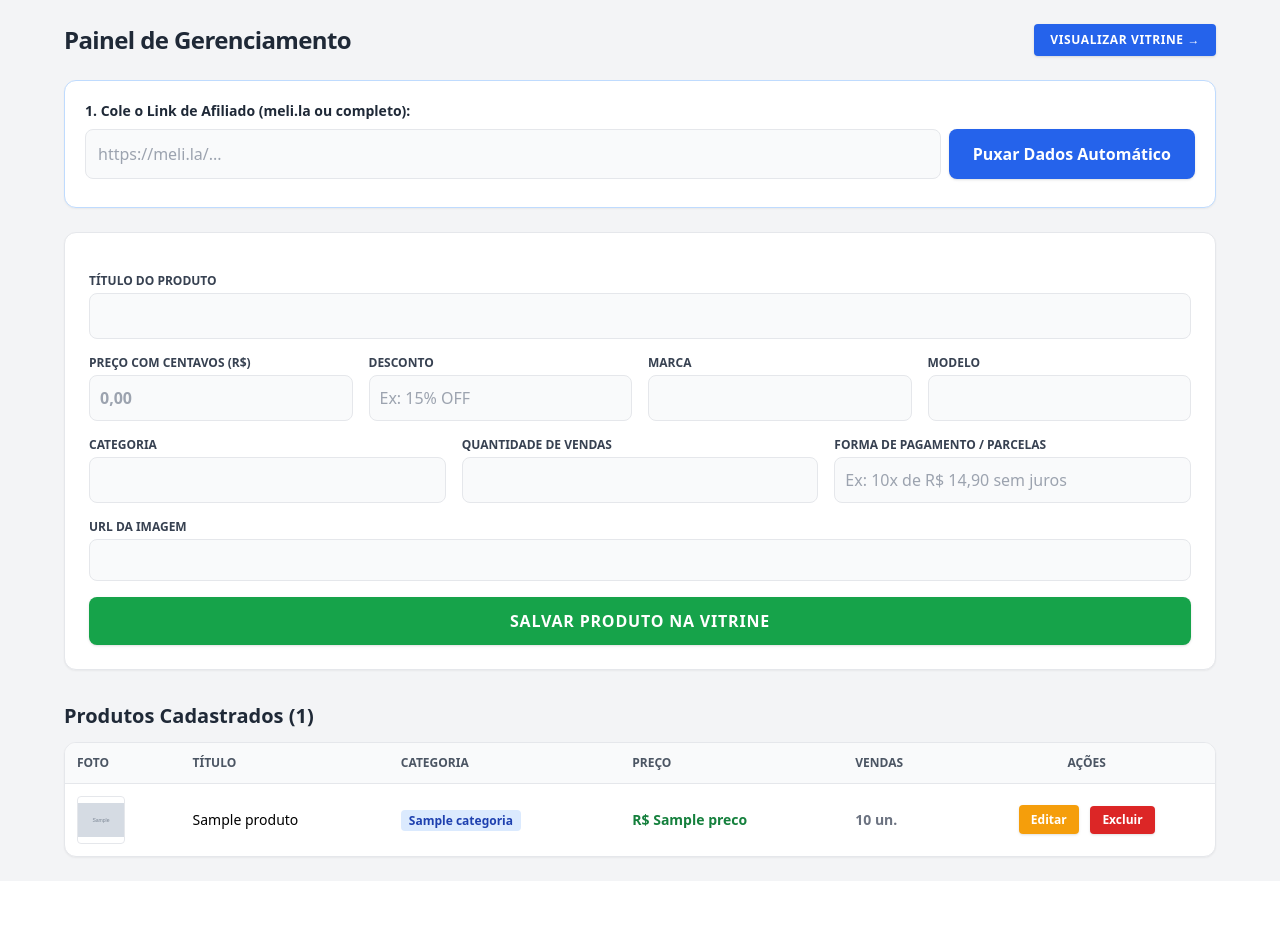
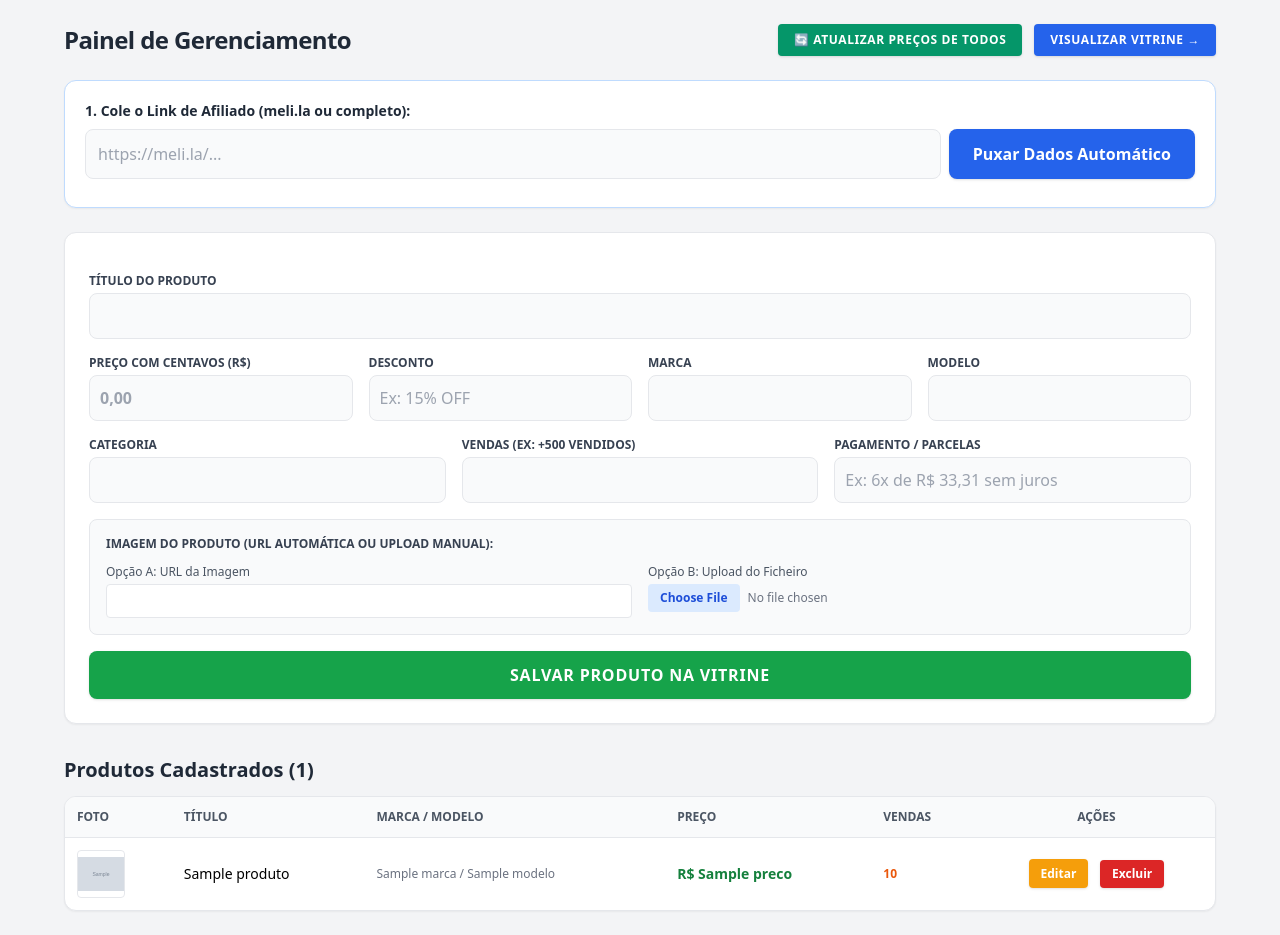
Before and after one commit to andersonranher/vitrine-afiliado, a Flask app: template templates/admin.html in a window 1280 px wide. Before the commit the page ends 859 px from the top, so only its background shows below. Run offline with Flask 3, Linux system fonts and the light colour scheme; the template is opened without the code that fills it: most values are stand-ins (such as "Sample title", 1, 10 or a date in 2020); grey boxes marked "Sample" are stand-in pictures; some libraries are stand-ins or nearby versions.

Commit message:
Enhance admin panel with price update and image upload
Updated the admin panel HTML template to include a new button for updating prices and improved the form for adding products with additional fields for image upload options.

```diff
--- a/templates/admin.html
+++ b/templates/admin.html
@@ -10,9 +10,16 @@
   <div class="max-w-6xl mx-auto">
     <div class="flex justify-between items-center mb-6">
       <h1 class="text-2xl font-black text-gray-800 tracking-tight">Painel de Gerenciamento</h1>
-      <a href="/" target="_blank" class="bg-blue-600 hover:bg-blue-700 text-white font-bold text-xs uppercase tracking-wider py-2 px-4 rounded shadow">
-        Visualizar Vitrine &rarr;
-      </a>
+      <div class="flex gap-3">
+        <form action="/admin/atualizar-precos" method="POST">
+          <button type="submit" class="bg-emerald-600 hover:bg-emerald-700 text-white font-bold text-xs uppercase tracking-wider py-2 px-4 rounded shadow">
+            🔄 Atualizar Preços de Todos
+          </button>
+        </form>
+        <a href="/" target="_blank" class="bg-blue-600 hover:bg-blue-700 text-white font-bold text-xs uppercase tracking-wider py-2 px-4 rounded shadow">
+          Visualizar Vitrine &rarr;
+        </a>
+      </div>
     </div>
 
     <!-- Puxar Dados Automático -->
@@ -20,15 +27,15 @@
       <label class="block text-sm font-bold text-gray-800 mb-2">1. Cole o Link de Afiliado (meli.la ou completo):</label>
       <div class="flex gap-2">
         <input type="url" id="input_link_busca" placeholder="https://meli.la/..." class="flex-1 border p-3 rounded-lg bg-gray-50 focus:bg-white focus:ring-2 focus:ring-blue-500 outline-none">
-        <button type="button" onclick="puxarDados()" id="btn_puxar" class="bg-blue-600 hover:bg-blue-700 text-white font-bold px-6 py-3 rounded-lg shadow transition duration-150">
+        <button type="button" onclick="puxarDados()" id="btn_puxar" class="bg-blue-600 hover:bg-blue-700 text-white font-bold px-6 py-3 rounded-lg shadow transition">
           Puxar Dados Automático
         </button>
       </div>
       <p id="msg_status" class="text-xs font-bold mt-2 text-gray-500"></p>
     </div>
 
-    <!-- Formulário de Cadastro -->
-    <form method="POST" class="bg-white p-6 rounded-xl shadow-sm border space-y-4 mb-8">
+    <!-- Formulário de Registo -->
+    <form method="POST" enctype="multipart/form-data" class="bg-white p-6 rounded-xl shadow-sm border space-y-4 mb-8">
       <input type="hidden" name="link_afiliado" id="form_link_afiliado">
 
       <div>
@@ -61,18 +68,28 @@
           <input type="text" name="categoria" id="form_categoria" class="w-full border p-2.5 rounded-lg bg-gray-50 focus:bg-white">
         </div>
         <div>
-          <label class="block text-xs font-bold text-gray-700 uppercase mb-1">Quantidade de Vendas</label>
-          <input type="number" name="vendas" id="form_vendas" class="w-full border p-2.5 rounded-lg bg-gray-50 focus:bg-white">
+          <label class="block text-xs font-bold text-gray-700 uppercase mb-1">Vendas (Ex: +500 vendidos)</label>
+          <input type="text" name="vendas" id="form_vendas" class="w-full border p-2.5 rounded-lg bg-gray-50 focus:bg-white font-semibold text-orange-600">
         </div>
         <div>
-          <label class="block text-xs font-bold text-gray-700 uppercase mb-1">Forma de Pagamento / Parcelas</label>
-          <input type="text" name="pagamento" id="form_pagamento" placeholder="Ex: 10x de R$ 14,90 sem juros" class="w-full border p-2.5 rounded-lg bg-gray-50 focus:bg-white">
+          <label class="block text-xs font-bold text-gray-700 uppercase mb-1">Pagamento / Parcelas</label>
+          <input type="text" name="pagamento" id="form_pagamento" placeholder="Ex: 6x de R$ 33,31 sem juros" class="w-full border p-2.5 rounded-lg bg-gray-50 focus:bg-white">
         </div>
       </div>
 
-      <div>
-        <label class="block text-xs font-bold text-gray-700 uppercase mb-1">URL da Imagem</label>
-        <input type="url" name="imagem_url" id="form_imagem" required class="w-full border p-2.5 rounded-lg bg-gray-50 focus:bg-white text-sm">
+      <!-- Opção de Imagem: URL ou Upload -->
+      <div class="border rounded-lg p-4 bg-gray-50 space-y-3">
+        <span class="block text-xs font-bold text-gray-700 uppercase">Imagem do Produto (URL Automática ou Upload Manual):</span>
+        <div class="grid grid-cols-1 md:grid-cols-2 gap-4">
+          <div>
+            <label class="block text-xs text-gray-600 mb-1">Opção A: URL da Imagem</label>
+            <input type="url" name="imagem_url" id="form_imagem" class="w-full border p-2 rounded bg-white text-xs">
+          </div>
+          <div>
+            <label class="block text-xs text-gray-600 mb-1">Opção B: Upload do Ficheiro</label>
+            <input type="file" name="imagem_upload" accept="image/*" class="w-full text-xs text-gray-500 file:mr-2 file:py-1.5 file:px-3 file:rounded file:border-0 file:bg-blue-100 file:text-blue-700 file:font-semibold">
+          </div>
+        </div>
       </div>
 
       <button type="submit" class="w-full bg-green-600 hover:bg-green-700 text-white font-black py-3 rounded-lg shadow uppercase tracking-wider transition">
@@ -80,7 +97,7 @@
       </button>
     </form>
 
-    <!-- Lista com Ações de Editar / Excluir -->
+    <!-- Lista de Produtos -->
     <h2 class="text-xl font-bold text-gray-800 mb-3">Produtos Cadastrados ({{ produtos|length }})</h2>
     <div class="bg-white rounded-xl border overflow-x-auto shadow-sm">
       <table class="w-full text-left text-sm">
@@ -88,7 +105,7 @@
           <tr>
             <th class="p-3">Foto</th>
             <th class="p-3">Título</th>
-            <th class="p-3">Categoria</th>
+            <th class="p-3">Marca / Modelo</th>
             <th class="p-3">Preço</th>
             <th class="p-3">Vendas</th>
             <th class="p-3 text-center">Ações</th>
@@ -101,9 +118,9 @@
               <img src="{{ p.imagem_url }}" alt="" referrerpolicy="no-referrer" class="w-12 h-12 object-contain bg-white border rounded">
             </td>
             <td class="p-3 font-medium">{{ p.titulo }}</td>
-            <td class="p-3"><span class="bg-blue-100 text-blue-800 text-xs px-2 py-0.5 rounded font-semibold">{{ p.categoria }}</span></td>
+            <td class="p-3 text-xs text-gray-500">{{ p.marca or '-' }} / {{ p.modelo or '-' }}</td>
             <td class="p-3 font-bold text-green-700">R$ {{ p.preco }}</td>
-            <td class="p-3 text-gray-500 font-semibold">{{ p.vendas }} un.</td>
+            <td class="p-3 text-orange-600 font-semibold text-xs">{{ p.vendas or '-' }}</td>
             <td class="p-3 text-center space-x-2">
               <a href="/admin/editar/{{ p.id }}" class="bg-amber-500 hover:bg-amber-600 text-white text-xs font-bold px-3 py-1.5 rounded shadow">Editar</a>
               <form action="/admin/excluir/{{ p.id }}" method="POST" class="inline" onsubmit="return confirm('Deseja excluir este item permanentemente?');">
@@ -125,7 +142,7 @@
 
       if (!link) { alert("Cole o link primeiro!"); return; }
 
-      status.innerText = "Consultando Mercado Livre em tempo real...";
+      status.innerText = "A extrair dados do Mercado Livre...";
       status.className = "text-xs font-bold mt-2 text-blue-600 animate-pulse";
       btn.disabled = true;
 
@@ -144,14 +161,14 @@
         document.getElementById('form_categoria').value = d.categoria || 'Geral';
         document.getElementById('form_marca').value = d.marca || '';
         document.getElementById('form_modelo').value = d.modelo || '';
-        document.getElementById('form_vendas').value = d.vendas || 0;
+        document.getElementById('form_vendas').value = d.vendas || '';
         document.getElementById('form_pagamento').value = d.pagamento || '';
         document.getElementById('form_imagem').value = d.imagem_url || '';
 
         status.innerText = "✅ Dados extraídos com sucesso!";
         status.className = "text-xs font-bold mt-2 text-green-600";
       } catch (err) {
-        status.innerText = "❌ Erro ao buscar dados. Verifique o link e tente novamente.";
+        status.innerText = "❌ Erro ao buscar dados. Tente novamente.";
         status.className = "text-xs font-bold mt-2 text-red-600";
       } finally {
         btn.disabled = false;
```
